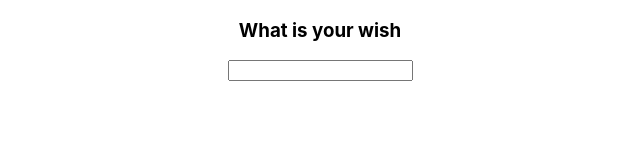
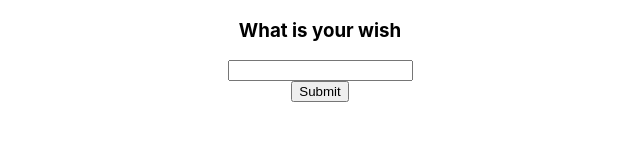
Before and after one commit to rahuls360/wishing-well, a React (Create React App) app: page / in a window 1280 px wide. Shown: the top 160 px of the page, without its empty margins (320-960 px from the left). Built offline with nearby package versions, Linux system fonts and the light colour scheme.

Commit message:
Form submit routes to Worthy.js

```diff
--- a/package.json
+++ b/package.json
@@ -5,6 +5,7 @@
   "dependencies": {
     "react": "^16.8.2",
     "react-dom": "^16.8.2",
+    "react-router-dom": "^4.3.1",
     "react-scripts": "2.1.5"
   },
   "scripts": {
--- a/src/App.js
+++ b/src/App.js
@@ -12,14 +12,25 @@ class App extends Component {
     this.setState({wish: wish});
   }
 
+  handleWish = (event) => {
+    //route to Worthy.js
+    this.props.history.push('/worthy-or-not');
+
+    //disable page refresh on submit
+    event.preventDefault();
+  }
+
   wishRef = React.createRef();
 
 
   render() {
     return (
       <div className="container">
+        <form onSubmit={this.handleWish}>
           <h3>What is your wish</h3>
           <input type="text" name="wish" ref={this.wishRef} onChange={this.inputChanged}/>
+          <input type="submit"/>
+        </form>
       </div>
     );
   }
--- /dev/null
+++ b/src/components/Router.js
@@ -0,0 +1,19 @@
+import React from 'react';
+import {BrowserRouter, Switch, Route} from 'react-router-dom';
+import App from '../App';
+import Worthy from './Worthy';
+
+class Router extends React.Component{
+    render(){
+        return (
+            <BrowserRouter>
+                <Switch>
+                    <Route exact path="/" component={App}></Route>
+                    <Route path="/worthy-or-not" component={Worthy}></Route>
+                </Switch>
+            </BrowserRouter>
+        );
+    }
+}
+
+export default Router;
--- /dev/null
+++ b/src/components/Worthy.js
@@ -0,0 +1,11 @@
+import React from 'react';
+
+class Worthy extends React.Component{
+    render(){
+        return (
+            <h1>hi</h1>
+        );
+    }
+}
+
+export default Worthy;
--- a/src/index.js
+++ b/src/index.js
@@ -1,10 +1,12 @@
 import React from 'react';
 import ReactDOM from 'react-dom';
 import './index.css';
-import App from './App';
+// import App from './App';
+// import Worthy from './components/Worthy';
+import Router from './components/Router';
 import * as serviceWorker from './serviceWorker';
 
-ReactDOM.render(<App />, document.getElementById('root'));
+ReactDOM.render(<Router />, document.getElementById('root'));
 
 // If you want your app to work offline and load faster, you can change
 // unregister() to register() below. Note this comes with some pitfalls.
```
Also changed, not shown: 1 other file (tests, documents, lock files or other folders).
